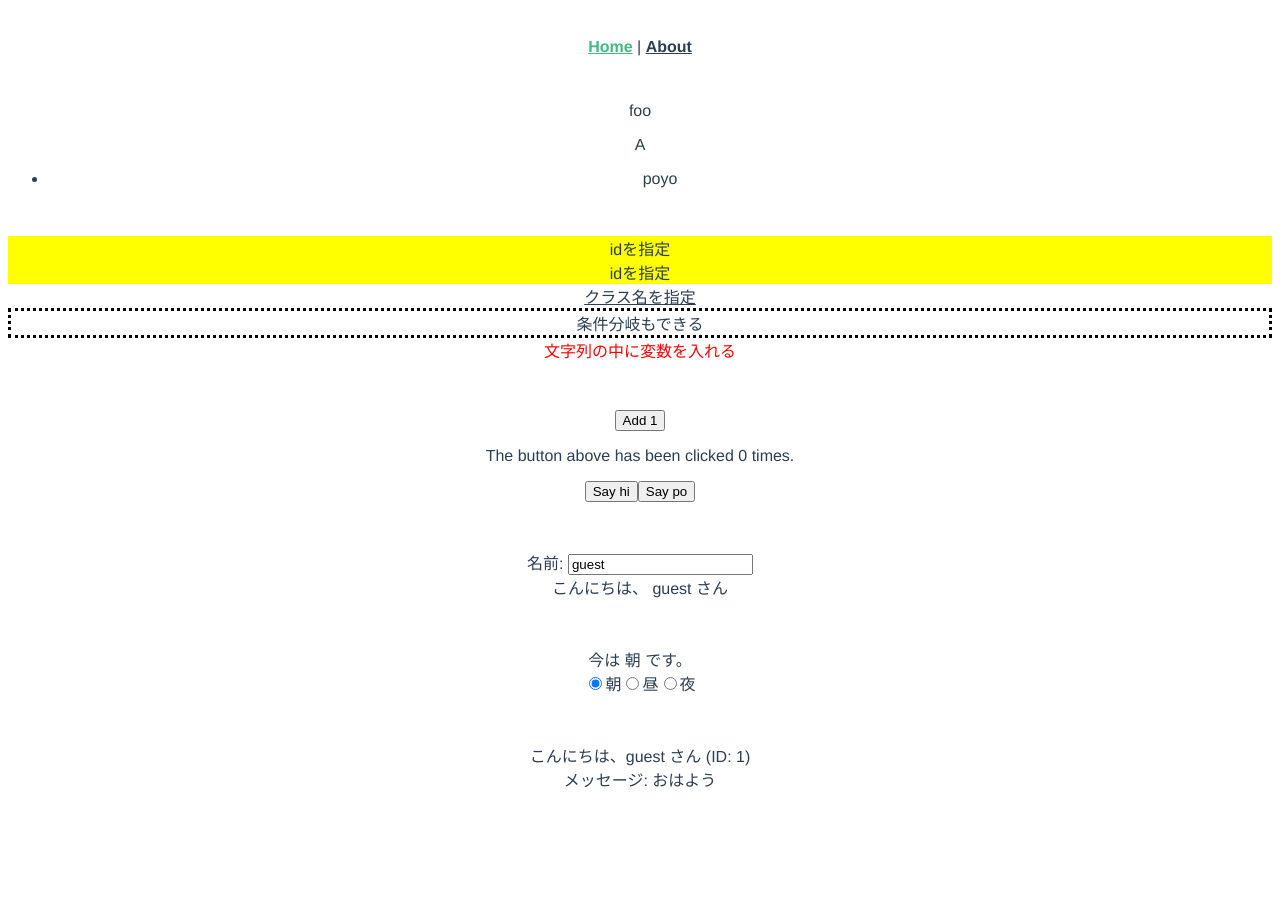
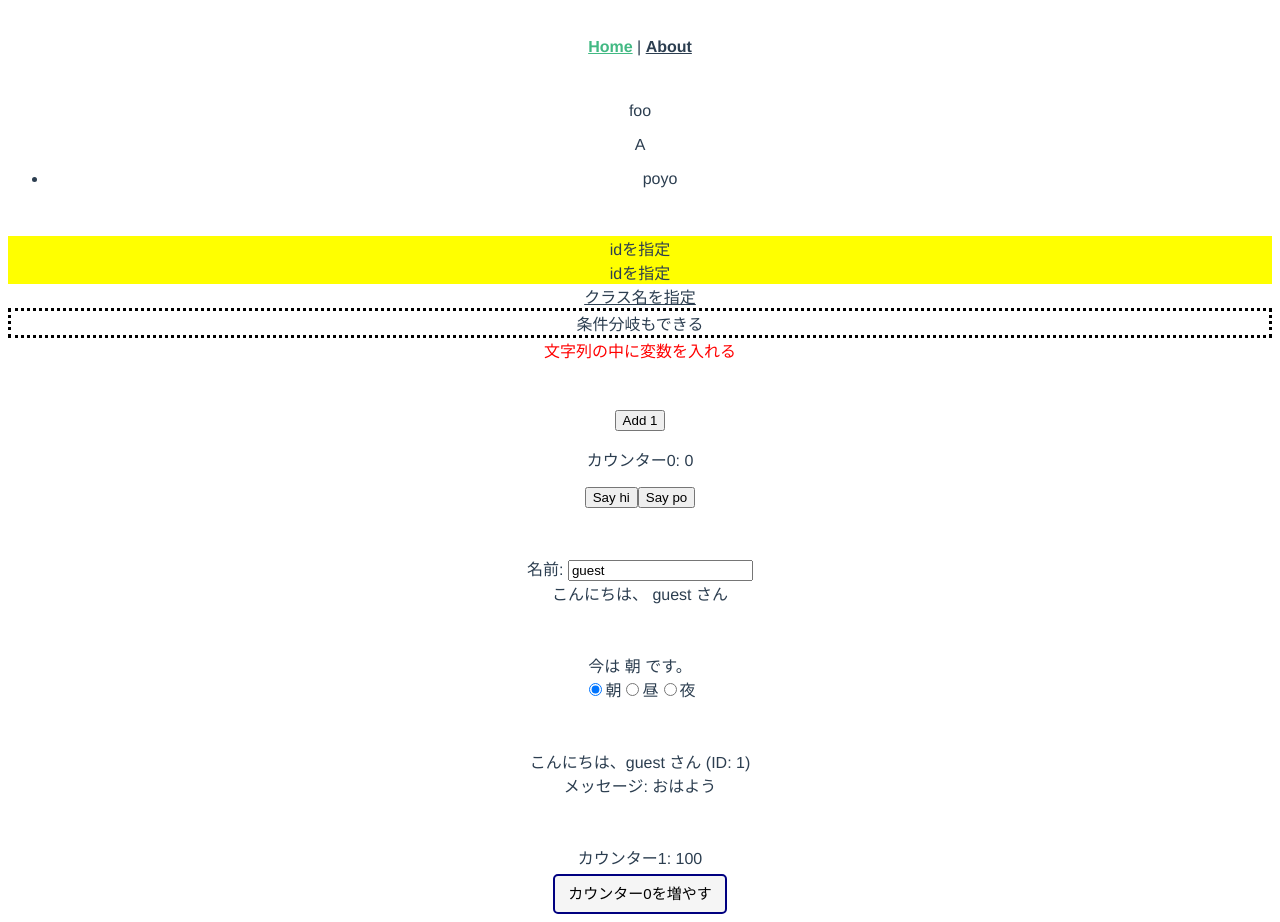
Before and after one commit to yto60/vue-example, a Vue app: page /#/ in a window 1280 px wide. Shown: the top 922 px of the page. Before the commit the page ends 839 px from the top, so only its background shows below. Built offline with nearby package versions, Linux system fonts and the light colour scheme.

Commit message:
Emitによるイベント発火

```diff
--- /dev/null
+++ b/src/components/MyButton.vue
@@ -0,0 +1,55 @@
+<template>
+  <div>
+    <button @click="emitClickedEvent">{{ label }}</button>
+  </div>
+</template>
+
+<script lang="ts">
+import { Vue, Component, Prop, Emit, Watch } from 'vue-property-decorator'
+
+@Component({
+  components: {
+    // この中に子コンポーネント一覧を記述
+  }
+})
+export default class MyButton extends Vue {
+  @Prop({
+    type: Number,
+    required: true
+  })
+  readonly counterId!: number
+
+  // computed
+  get label() {
+    return `カウンター${this.counterId}を増やす`
+  }
+
+  // methods
+  @Emit('button-clicked')
+  emitClickedEvent() {
+    return this.counterId
+  }
+}
+</script>
+
+<style lang="scss" scoped>
+button {
+  -webkit-appearance: none;
+  -moz-appearance: none;
+  align-items: center;
+  font-size: 15px;
+  line-height: 20px;
+
+  margin: 5px;
+  padding: 8px 13px;
+
+  background-color: whitesmoke;
+  border: 2px solid navy;
+  border-radius: 5px;
+
+  cursor: pointer;
+  &:hover {
+    background-color: gainsboro;
+  }
+}
+</style>
--- a/src/components/MyHelloWorld.vue
+++ b/src/components/MyHelloWorld.vue
@@ -20,8 +20,8 @@
 
     <div class="wrapper">
       <!-- メソッドを渡す場合 -->
-      <button @click="incrementCounter">Add 1</button>
-      <p>The button above has been clicked {{ counter }} times.</p>
+      <button @click="incrementCounter(0)">Add 1</button>
+      <p>カウンター0: {{ counters[0] }}</p>
       <!-- 処理をそのまま記述する場合 -->
       <button @click="say('hi')">Say hi</button>
       <button @click="say('po')">Say po</button>
@@ -53,16 +53,24 @@
     <div class="wrapper">
       <MyMessage :messageId="1" :timeId="selectedTime.id" :name="name" />
     </div>
+
+    <div class="wrapper">
+      <div>カウンター1: {{ counters[1] }}</div>
+      <MyButton :counterId="0" @button-clicked="incrementCounter" />
+      <MyButton :counterId="1" @button-clicked="incrementCounter" />
+    </div>
   </div>
 </template>
 
 <script lang="ts">
 import { Vue, Component, Prop, Emit, Watch } from 'vue-property-decorator'
 import MyMessage from '@/components/MyMessage.vue'
+import MyButton from '@/components/MyButton.vue'
 
 @Component({
   components: {
-    MyMessage
+    MyMessage,
+    MyButton
   }
 })
 export default class MyHelloWorld extends Vue {
@@ -84,7 +92,7 @@ export default class MyHelloWorld extends Vue {
     'has-border-2': this.val === 'bar'
   }
   dynamicColor: string = 'red' // 'blue' に書き換えると青になる
-  counter: number = 0
+  counters: number[] = [0, 100]
   name: string = 'guest'
   times = [
     { id: 'morning', label: '朝' },
@@ -100,8 +108,14 @@ export default class MyHelloWorld extends Vue {
   }
 
   // Methods
-  incrementCounter() {
-    this.counter += 1
+  incrementCounter(i: number) {
+    const currentCounter = this.counters[i]
+    this.$set(this.counters, i, currentCounter + 1)
+    // this.counters[i] += 1 と同じ (Vueに変更を検出してもらうために this.$set を使う)
+  }
+  decrementCounter(i: number) {
+    const currentCounter = this.counters[i]
+    this.$set(this.counters, i, currentCounter - 1) // 同上
   }
   say(message: string) {
     alert(message)
```
